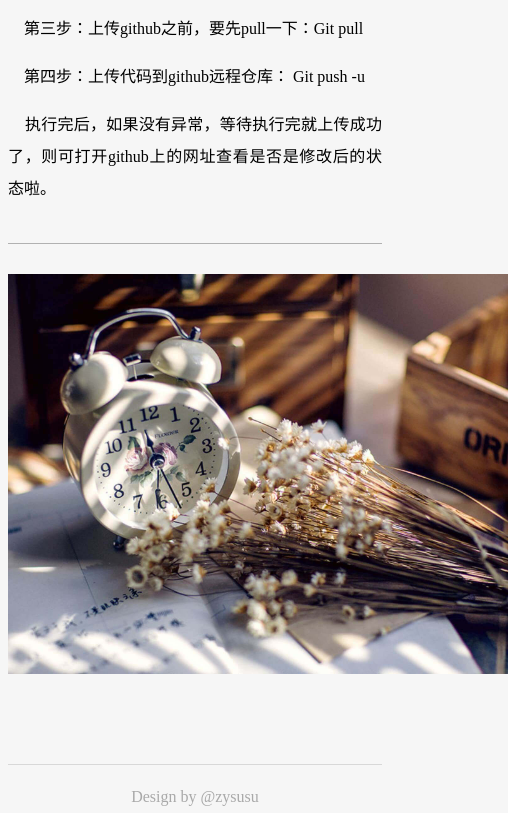
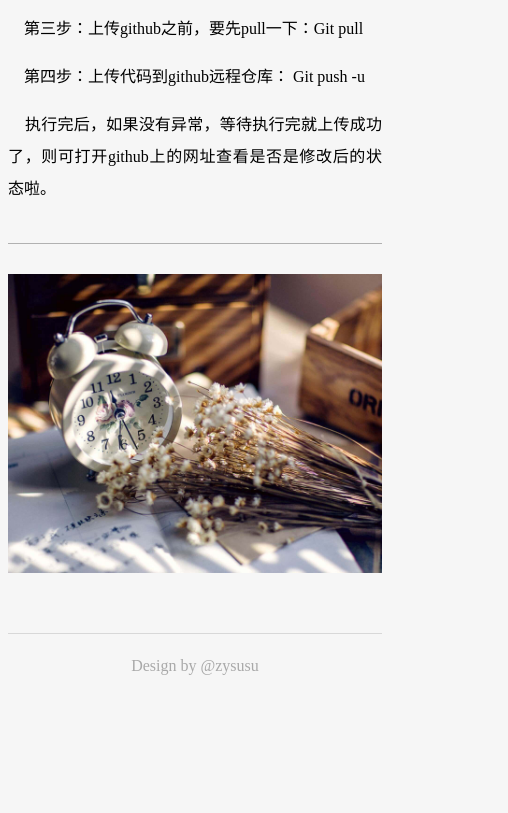
Before and after one commit to zysusu/test, a plain HTML site: page text01.html in a window 390 px wide. Shown: the part 1005-1818 px from the top of the page, 508 px wide, since content can reach past the window. After the commit the page ends 1687 px from the top, so only its background shows below. Drawn offline with Linux system fonts and the light colour scheme.

Commit message:
img修改

```diff
--- a/css/text_style.css
+++ b/css/text_style.css
@@ -143,6 +143,9 @@ article{
 		width: 100%;
 		margin-left: 0px;
 	}
+	.content img{
+		max-width: 100%;
+	}
 	.more{
 		margin: 10px;
 		display: block;
--- a/text01.html
+++ b/text01.html
@@ -54,7 +54,7 @@
 
       <p>&nbsp;&nbsp;&nbsp;&nbsp;执行完后，如果没有异常，等待执行完就上传成功了，则可打开github上的网址查看是否是修改后的状态啦。</p></article>
 		</section>
-		<img style="width:500px; margin-bottom: 90px;" src="img/img1.png"/>
+	   <img style="width:500px; margin-bottom: 60px;" src="img/img1.png"/>
 	</div>
 </div>
 <footer style="height:20px; font-size:12px; margin-top:30px; border-top:1px solid #d8d8d8; text-align:center; color:#a9a9a9; clear:both;">
```
Also changed, not shown: text02.html (+1 -1 lines).
